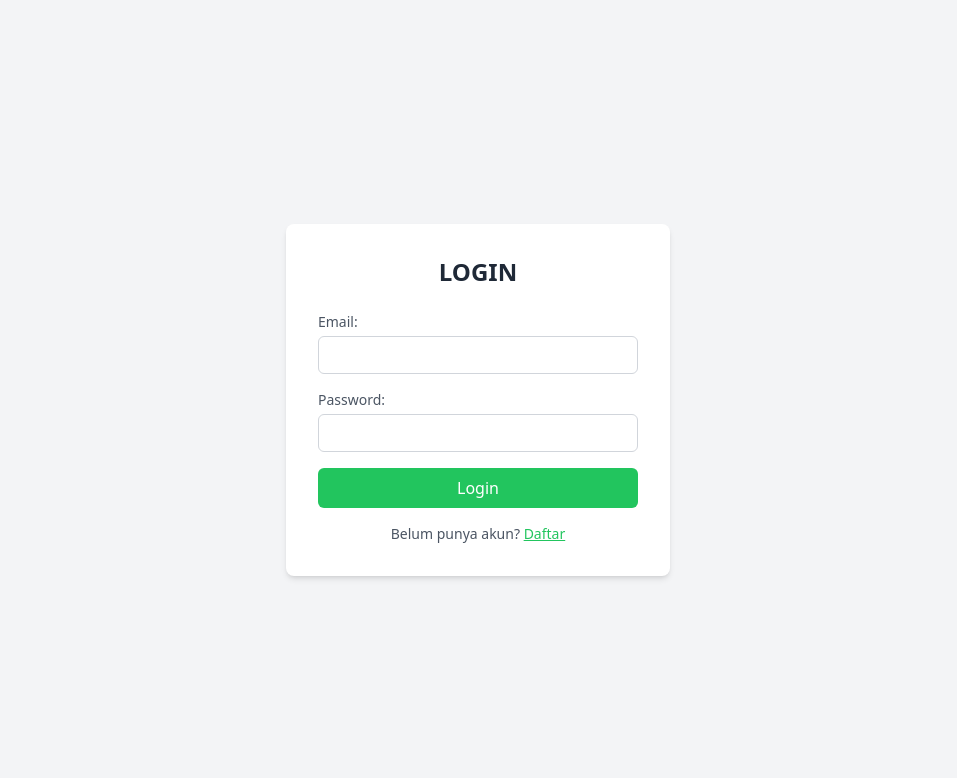
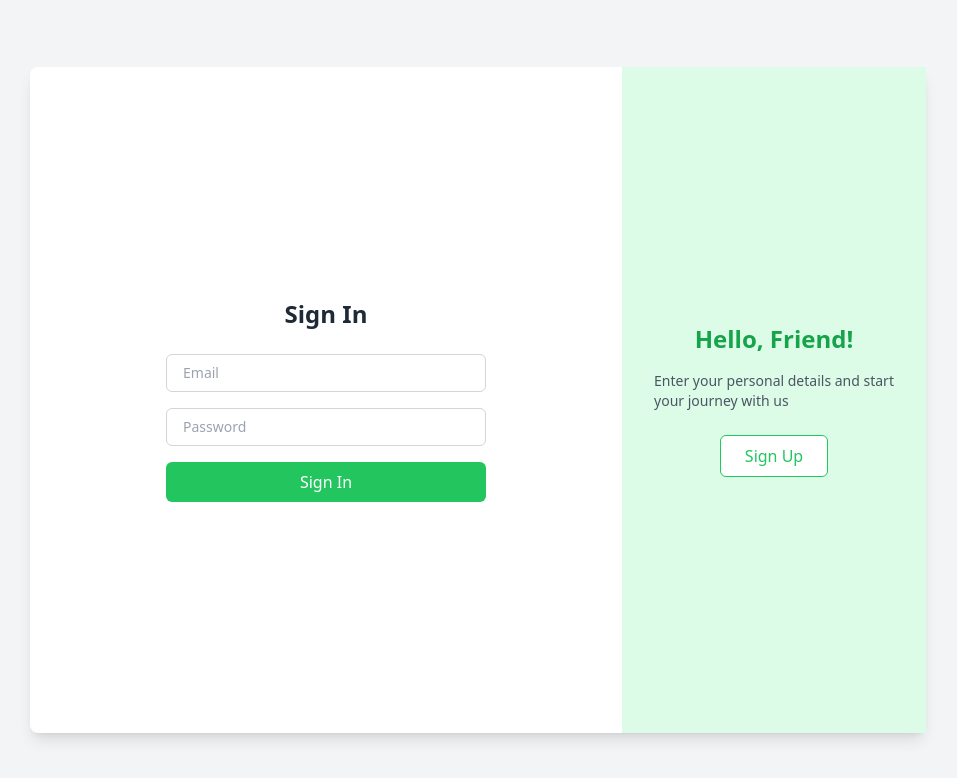
Before and after one commit to wldnftrh51/DaftarKontak_FrontEnd, a Nuxt app: page /login in a window 1280 px wide. Shown: the top 778 px of the page, without its empty margins (162-1119 px from the left). Built offline with nearby package versions, Linux system fonts and the light colour scheme.

Commit message:
style(login): update template layout for better UI

```diff
--- a/pages/login.vue
+++ b/pages/login.vue
@@ -1,45 +1,48 @@
 <template>
+  <transition name="fade" mode="out-in">
     <div class="flex justify-center items-center h-screen bg-gray-100">
-    <div class="bg-white p-8 rounded-lg shadow-md max-w-sm w-full text-center">
-      <h1 class="text-2xl font-semibold text-gray-800 mb-6">LOGIN</h1>
-      <form @submit.prevent="login" class="space-y-4">
+      <div class="flex flex-col md:flex-row bg-white w-full h-full md:h-5/6 md:max-w-4xl rounded-lg shadow-lg">
+        <!-- Bagian Kiri: Login -->
+        <div class="w-full md:w-7/10 p-8 flex flex-col justify-center items-center">
+          <h1 class="text-2xl font-semibold text-gray-800 mb-6">Sign In</h1>
+          <form @submit.prevent="login" class="space-y-4 w-full max-w-xs">
             <div>
-          <label for="email" class="block text-sm font-medium text-gray-600 mb-1 text-left">Email:</label>
-          <input
-            type="email"
-            id="email"
-            v-model="email"
+              <input type="email" v-model="email" placeholder="Email"
                 class="w-full px-4 py-2 border border-gray-300 rounded-md text-sm focus:ring focus:ring-green-300 focus:outline-none"
-            required
-          />
+                required />
             </div>
             <div>
-          <label for="password" class="block text-sm font-medium text-gray-600 mb-1 text-left">Password:</label>
-          <input
-            type="password"
-            id="password"
-            v-model="password"
+              <input type="password" v-model="password" placeholder="Password"
                 class="w-full px-4 py-2 border border-gray-300 rounded-md text-sm focus:ring focus:ring-green-300 focus:outline-none"
-            required
-          />
+                required />
             </div>
-        <button
-          type="submit"
-          class="w-full py-2 bg-green-500 text-white font-medium rounded-md hover:bg-green-600 transition"
-        >
-          Login
+            <button type="submit"
+              class="w-full py-2 bg-green-500 text-white font-medium rounded-md hover:bg-green-600 transition">
+              Sign In
             </button>
           </form>
           <p v-if="error" class="text-red-500 text-sm mt-4">{{ error }}</p>
-      <p class="text-sm text-gray-600 mt-4">
-        Belum punya akun?
-        <button @click="goToRegister" class="text-green-500 underline hover:text-green-600">
-          Daftar
+          <!-- <p class="text-sm text-gray-600 mt-4">
+            <a href="#" class="text-green-500 hover:underline">Forgot your password?</a>
+          </p> -->
+        </div>
+
+        <!-- Bagian Kanan: Sign Up -->
+        <div class="hidden md:flex md:w-3/10 bg-green-100 flex-col justify-center items-center p-8">
+          <h2 class="text-2xl font-semibold text-green-600 mb-4">Hello, Friend!</h2>
+          <p class="text-gray-600 text-sm mb-6">
+            Enter your personal details and start your journey with us
+          </p>
+          <button @click="goToRegister"
+            class="px-6 py-2 bg-white border border-green-500 text-green-500 font-medium rounded-md hover:bg-green-500 hover:text-white transition">
+            Sign Up
           </button>
-      </p>
         </div>
       </div>
+    </div>
+  </transition>
 </template>
+
 
 <script setup>
 import { ref } from 'vue';
@@ -73,7 +76,26 @@
 };
 
 const goToRegister = () => {
-  router.push('/register'); // Ganti dengan rute halaman Register Anda
+  // isLogin.value = false;
+  router.push('/register');
 };
 
 </script>
+
+<style scoped>
+.fade-enter-active,
+.fade-leave-active {
+  transition: opacity 0.5s ease, background-color 0.5s ease;
+}
+.fade-enter-from,
+.fade-leave-to {
+  opacity: 0;
+  background-color: #f9f9f9; /* Warna halaman sebelumnya */
+}
+.fade-enter-to,
+.fade-leave-from {
+  opacity: 1;
+  background-color: #ffffff; /* Warna halaman baru */
+}
+
+</style>
```
Lines whose indentation alone changed are shown as unchanged.
